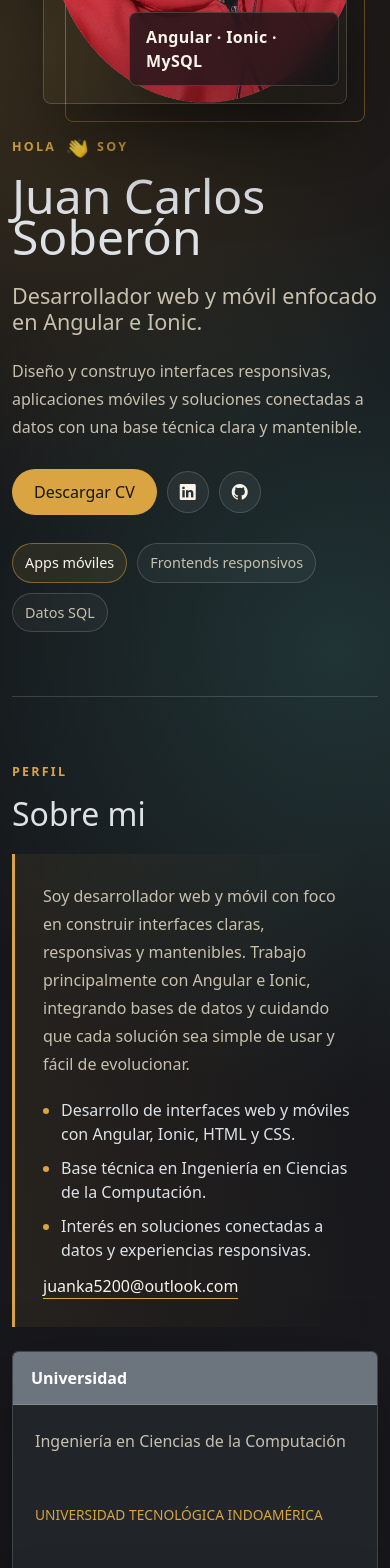
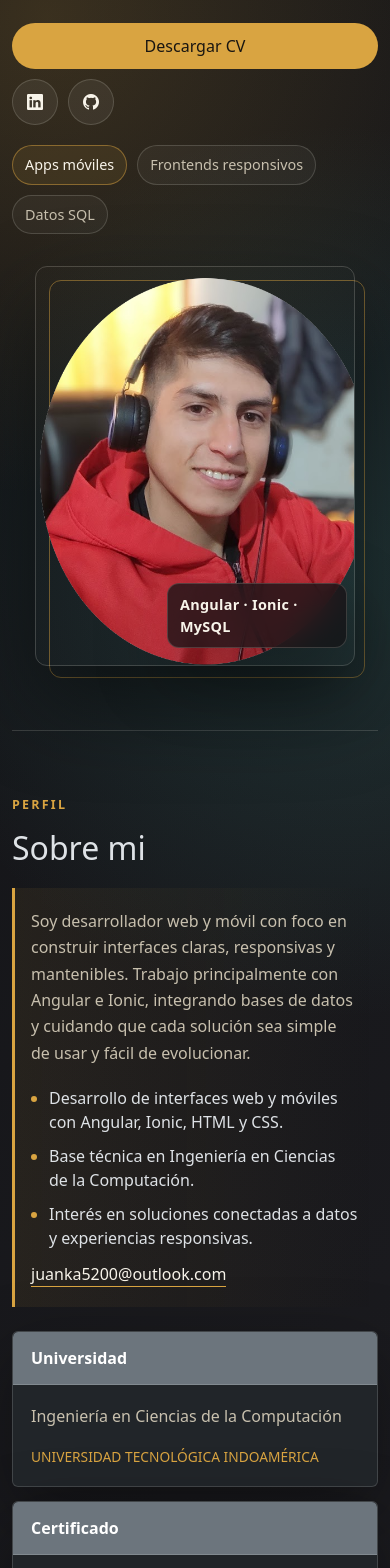
Before and after one commit to juankasobe/portafolio, an Angular app: page / in a window 390 px wide. Shown: the part 380-1948 px from the top of the page. Built offline with nearby package versions, Linux system fonts and the light colour scheme.

Commit message:
style: polish responsive portfolio layout

```diff
--- a/src/app/components/about/about.component.scss
+++ b/src/app/components/about/about.component.scss
@@ -5,12 +5,12 @@
 .about-layout {
   display: grid;
   grid-template-columns: 0.9fr 1.1fr;
-  gap: clamp(24px, 5vw, 56px);
+  gap: clamp(1.5rem, 5vw, 3.5rem);
   align-items: start;
 }
 
 .about-copy {
-  padding: 28px;
+  padding: clamp(1.25rem, 3vw, 1.75rem);
   border-left: 3px solid var(--accent);
   background: linear-gradient(90deg, rgba(217, 164, 65, 0.08), transparent);
 }
@@ -37,16 +37,16 @@
 .education-grid {
   display: grid;
   grid-template-columns: repeat(2, minmax(0, 1fr));
-  gap: 16px;
+  gap: clamp(0.875rem, 2vw, 1rem);
 }
 
 .about-details {
   display: grid;
-  gap: 18px;
+  gap: clamp(1rem, 2.5vw, 1.25rem);
 }
 
 .cardWidth {
-  min-height: 230px;
+  min-height: 210px;
   overflow: hidden;
 }
 
@@ -57,8 +57,9 @@
 
 .card-body {
   display: grid;
-  gap: 18px;
-  padding: 22px;
+  align-content: space-between;
+  gap: 1rem;
+  padding: clamp(1.125rem, 2.5vw, 1.375rem);
 }
 
 .institution {
@@ -70,11 +71,11 @@
 .skills-panel {
   display: grid;
   grid-template-columns: auto 1fr;
-  gap: 24px;
+  gap: clamp(1rem, 3vw, 1.5rem);
   align-items: center;
-  padding: 22px 24px;
+  padding: clamp(1.125rem, 3vw, 1.5rem);
   border: 1px solid var(--line);
-  border-radius: 8px;
+  border-radius: var(--radius-card);
   background: rgba(255, 255, 255, 0.05);
 }
 
@@ -87,7 +88,7 @@
   display: flex;
   flex-wrap: wrap;
   justify-content: flex-end;
-  gap: 16px;
+  gap: 0.875rem;
 }
 
 .icoProgramacion {
@@ -96,7 +97,7 @@
   object-fit: contain;
   padding: 10px;
   border: 1px solid var(--line);
-  border-radius: 8px;
+  border-radius: var(--radius-card);
   background: rgba(255, 255, 255, 0.08);
 }
 
@@ -110,4 +111,19 @@
   .skills-list {
     justify-content: flex-start;
   }
+
+  .cardWidth {
+    min-height: auto;
+  }
 }
+
+@media (max-width: 520px) {
+  .about-copy {
+    padding-left: 1rem;
+  }
+
+  .skills-list {
+    display: grid;
+    grid-template-columns: repeat(auto-fit, minmax(54px, max-content));
+  }
+}
--- a/src/app/components/experiencia/experiencia.component.scss
+++ b/src/app/components/experiencia/experiencia.component.scss
@@ -1,11 +1,11 @@
 .experience {
   border-top: 1px solid var(--line);
-  padding-bottom: 112px;
+  padding-bottom: calc(var(--section-y) + 1.5rem);
 }
 
 .experience-card {
   max-width: 820px;
-  margin-left: auto;
+  margin-inline: auto;
 }
 
 .card-header {
@@ -14,12 +14,13 @@
 }
 
 .card-body {
-  padding: 26px;
+  padding: clamp(1.25rem, 3vw, 1.625rem);
 }
 
 .card-title {
   color: var(--ink);
-  font-size: 1.6rem;
+  font-size: clamp(1.35rem, 3vw, 1.6rem);
+  line-height: 1.2;
 }
 
 .card-text strong {
@@ -31,8 +32,20 @@
   gap: 10px;
   margin: 18px 0 0;
   padding-left: 20px;
+  color: var(--muted);
+  line-height: 1.6;
 }
 
 .experience-highlights li::marker {
   color: var(--accent);
 }
+
+@media (max-width: 520px) {
+  .card-header {
+    padding: 14px 16px;
+  }
+
+  .experience {
+    padding-bottom: var(--section-y);
+  }
+}
--- a/src/app/components/home/home.component.scss
+++ b/src/app/components/home/home.component.scss
@@ -3,7 +3,7 @@
   min-height: 92vh;
   display: grid;
   align-items: center;
-  padding-top: 124px;
+  padding-top: clamp(6.5rem, 12vw, 7.75rem);
 }
 
 .hero-grid {
@@ -15,6 +15,7 @@
 
 .hero-photo-wrap {
   position: relative;
+  width: 100%;
   max-width: 430px;
 }
 
@@ -23,7 +24,7 @@
   position: absolute;
   inset: 20px -18px -18px 22px;
   border: 1px solid rgba(217, 164, 65, 0.46);
-  border-radius: 8px;
+  border-radius: var(--radius-card);
 }
 
 .imgPersonal {
@@ -32,7 +33,7 @@
   aspect-ratio: 4 / 5;
   object-fit: cover;
   border: 1px solid rgba(248, 244, 234, 0.18);
-  border-radius: 8px;
+  border-radius: var(--radius-card);
   box-shadow: 0 38px 90px rgba(0, 0, 0, 0.48);
 }
 
@@ -44,7 +45,7 @@
   padding: 12px 16px;
   color: var(--ink);
   border: 1px solid rgba(248, 244, 234, 0.16);
-  border-radius: 8px;
+  border-radius: var(--radius-card);
   background: rgba(20, 20, 22, 0.78);
   box-shadow: var(--shadow);
   backdrop-filter: blur(16px);
@@ -55,13 +56,13 @@
 .hero-copy h1 {
   max-width: 760px;
   margin: 0;
-  font-size: clamp(3rem, 9vw, 7.4rem);
-  line-height: 0.86;
+  font-size: clamp(2.85rem, 8.8vw, 7.4rem);
+  line-height: 0.9;
 }
 
 .hero-copy h2 {
   max-width: 650px;
-  margin: 26px 0 0;
+  margin: clamp(1rem, 3vw, 1.625rem) 0 0;
   color: var(--muted);
   font-size: clamp(1.35rem, 3vw, 2.1rem);
   font-weight: 400;
@@ -70,7 +71,7 @@
 
 .hero-text {
   max-width: 640px;
-  margin: 22px 0 0;
+  margin: clamp(1rem, 2.5vw, 1.375rem) 0 0;
   font-size: clamp(1rem, 1.8vw, 1.16rem);
 }
 
@@ -80,7 +81,7 @@
   flex-wrap: wrap;
   align-items: center;
   gap: 12px;
-  margin-top: 28px;
+  margin-top: clamp(1.25rem, 3vw, 1.75rem);
 }
 
 .primary-action {
@@ -133,20 +134,44 @@
     width: min(78vw, 360px);
     margin-inline: auto;
   }
+
+  .hero-copy {
+    order: -1;
+  }
 }
 
 @media (max-width: 520px) {
   .hero {
-    padding-top: 104px;
+    padding-top: 6.25rem;
+  }
+
+  .hero-photo-wrap {
+    width: min(86vw, 320px);
+  }
+
+  .hero-photo-wrap::before {
+    inset: 14px -10px -12px 14px;
   }
 
   .hero-badge {
     right: 8px;
     bottom: 18px;
+    max-width: 180px;
+    padding: 10px 12px;
+    font-size: 0.9rem;
   }
 
   .hero-actions,
   .hero-metrics {
     gap: 10px;
   }
+
+  .primary-action {
+    width: 100%;
+  }
+
+  .social-link .icono {
+    width: 46px;
+    height: 46px;
+  }
 }
--- a/src/app/components/navbar/navbar.component.scss
+++ b/src/app/components/navbar/navbar.component.scss
@@ -1,8 +1,8 @@
 .navbar {
   margin: 14px auto 0;
-  width: min(1120px, calc(100% - 28px));
+  width: min(1120px, calc(100% - (var(--page-gutter) * 2)));
   border: 1px solid rgba(248, 244, 234, 0.14);
-  border-radius: 8px;
+  border-radius: var(--radius-card);
   background: rgba(20, 20, 22, 0.76);
   box-shadow: 0 18px 50px rgba(0, 0, 0, 0.28);
   backdrop-filter: blur(18px);
@@ -34,6 +34,9 @@
 .nav-link {
   color: var(--muted);
   font-size: 0.95rem;
+  min-height: 42px;
+  display: inline-flex;
+  align-items: center;
 }
 
 .navbar-toggler {
@@ -50,11 +53,21 @@
 
 @media (max-width: 767px) {
   .navbar {
-    width: calc(100% - 20px);
+    width: calc(100% - (var(--page-gutter) * 2));
     margin-top: 10px;
   }
 
   .navbar-collapse {
-    padding-top: 12px;
+    padding-top: 0.75rem;
+  }
+
+  .navbar-nav {
+    gap: 0.25rem;
+  }
+
+  .nav-link {
+    width: 100%;
+    min-height: 44px;
+    padding-inline: 0.25rem;
   }
 }
--- a/src/app/components/projects/projects.component.scss
+++ b/src/app/components/projects/projects.component.scss
@@ -4,20 +4,22 @@
 
 .projects-grid {
   display: grid;
-  grid-template-columns: repeat(auto-fit, minmax(min(100%, 320px), 1fr));
-  gap: 16px;
+  grid-template-columns: repeat(auto-fit, minmax(min(100%, 18rem), 1fr));
+  gap: clamp(1rem, 3vw, 1.25rem);
+  align-items: stretch;
 }
 
 .project-card {
   display: flex;
   flex-direction: column;
+  width: 100%;
   overflow: hidden;
   max-width: 560px;
 }
 
 .project-media {
   display: grid;
-  min-height: 176px;
+  min-height: clamp(9.5rem, 20vw, 11rem);
   place-items: center;
   border-bottom: 1px solid var(--line);
   background:
@@ -36,7 +38,7 @@
   display: flex;
   flex: 1;
   flex-direction: column;
-  padding: 18px;
+  padding: clamp(1rem, 2.5vw, 1.125rem);
 }
 
 .project-meta {
@@ -71,7 +73,8 @@
 .card-title {
   margin: 8px 0 8px;
   color: var(--ink);
-  font-size: clamp(1.25rem, 2vw, 1.45rem);
+  font-size: clamp(1.25rem, 2vw, 1.5rem);
+  line-height: 1.2;
 }
 
 .project-summary {
@@ -92,7 +95,7 @@
   margin-top: 14px;
   padding: 10px 12px;
   border-left: 3px solid var(--accent);
-  border-radius: 8px;
+  border-radius: var(--radius-card);
   background: rgba(217, 164, 65, 0.08);
 }
 
@@ -146,6 +149,12 @@
   }
 }
 
+@media (min-width: 1180px) {
+  .project-card {
+    max-width: none;
+  }
+}
+
 @media (max-width: 520px) {
   .project-media {
     min-height: 152px;
@@ -159,4 +168,8 @@
   .card-body {
     padding: 16px;
   }
+
+  .project-links {
+    gap: 12px;
+  }
 }
--- a/src/styles.scss
+++ b/src/styles.scss
@@ -8,6 +8,9 @@
   --accent: #d9a441;
   --accent-2: #48a7a0;
   --shadow: 0 24px 70px rgba(0, 0, 0, 0.34);
+  --page-gutter: clamp(1rem, 4vw, 2rem);
+  --section-y: clamp(4rem, 9vw, 5.5rem);
+  --radius-card: 12px;
 }
 
 * {
@@ -56,9 +59,9 @@ nav {
 
 section,
 .section-shell {
-  width: min(1120px, calc(100% - 32px));
+  width: min(1120px, calc(100% - (var(--page-gutter) * 2)));
   margin-inline: auto;
-  padding: 88px 0;
+  padding: var(--section-y) 0;
 }
 
 h1,
@@ -81,6 +84,17 @@ p {
   line-height: 1.75;
 }
 
+a:focus-visible,
+button:focus-visible {
+  outline: 2px solid var(--accent);
+  outline-offset: 4px;
+}
+
+.section-heading {
+  max-width: 760px;
+  margin-bottom: clamp(1.5rem, 4vw, 2.25rem);
+}
+
 .section-kicker {
   color: var(--accent);
   font-size: 0.78rem;
@@ -90,9 +104,9 @@ p {
 }
 
 .section-title {
-  margin: 8px 0 24px;
+  margin: 8px 0 0;
   font-size: clamp(2rem, 5vw, 4.2rem);
-  line-height: 0.95;
+  line-height: 1;
 }
 
 .icoPersonal {
@@ -136,7 +150,7 @@ p {
 .card {
   color: var(--ink);
   border: 1px solid var(--line);
-  border-radius: 8px;
+  border-radius: var(--radius-card);
   background: var(--panel);
   box-shadow: var(--shadow);
   backdrop-filter: blur(18px);
@@ -159,15 +173,24 @@ p {
   transition: transform 0.25s ease, box-shadow 0.25s ease, border-color 0.25s ease;
 }
 
-.card-hover:hover {
+.card-hover:hover,
+.card-hover:focus-within {
   transform: translateY(-8px);
   border-color: rgba(217, 164, 65, 0.55);
   box-shadow: 0 30px 80px rgba(0, 0, 0, 0.42);
 }
 
 @media (max-width: 767px) {
+  :root {
+    --page-gutter: 0.75rem;
+    --section-y: 4rem;
+  }
+
   .section-shell {
-    width: min(100% - 24px, 1120px);
-    padding: 64px 0;
+    width: min(100% - (var(--page-gutter) * 2), 1120px);
+  }
+
+  p {
+    line-height: 1.65;
   }
 }
```
